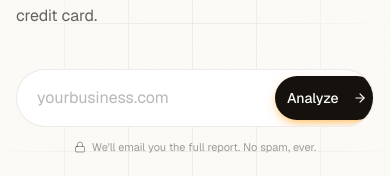
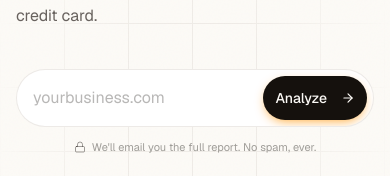
Before and after one commit to Doesitmatterdude/Yantrix-Labs-, a Next.js app: page /ai-audit in a window 390 px wide. Shown: the part 361-537 px from the top of the page. Built offline with nearby package versions, Linux system fonts and the light colour scheme; no server answers.

Commit message:
fix: mobile layout squishing of the analyze button in hero

```diff
--- a/components/sections/ai-audit-hero.tsx
+++ b/components/sections/ai-audit-hero.tsx
@@ -280,7 +280,7 @@ export function AiAuditHero() {
               <input
                 type="text"
                 placeholder="yourbusiness.com"
-                className="h-14 flex-1 bg-transparent px-5 text-base text-foreground placeholder:text-foreground/30 outline-none"
+                className="h-14 min-w-0 flex-1 bg-transparent px-4 sm:px-5 text-base text-foreground placeholder:text-foreground/30 outline-none"
                 value={url}
                 onChange={(e) => {
                   setUrl(e.target.value);
@@ -291,7 +291,7 @@ export function AiAuditHero() {
               <Button
                 type="submit"
                 disabled={auditState !== "idle"}
-                className="mr-1.5 h-11 rounded-full bg-foreground px-4 sm:px-6 text-sm font-medium text-background shadow-[0_4px_12px_-4px_var(--brand)] transition-all duration-300 hover:scale-[1.03] hover:bg-foreground/90 hover:shadow-[0_8px_24px_-8px_var(--brand)] disabled:opacity-50"
+                className="mr-1.5 shrink-0 h-11 rounded-full bg-foreground px-4 sm:px-6 text-sm font-medium text-background shadow-[0_4px_12px_-4px_var(--brand)] transition-all duration-300 hover:scale-[1.03] hover:bg-foreground/90 hover:shadow-[0_8px_24px_-8px_var(--brand)] disabled:opacity-50"
               >
                 Analyze
                 <ArrowRight className="ml-1.5 size-3.5" />
```
